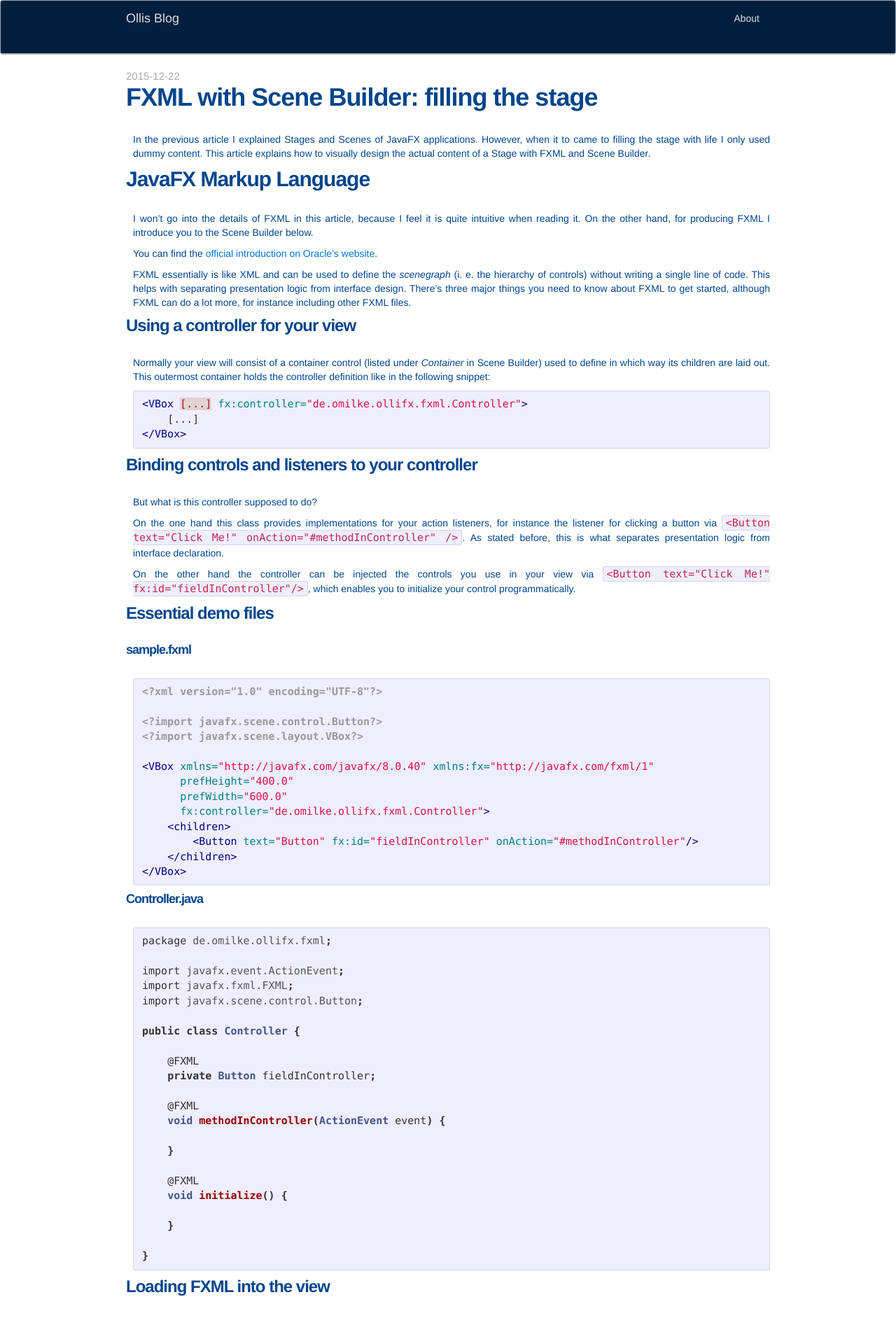
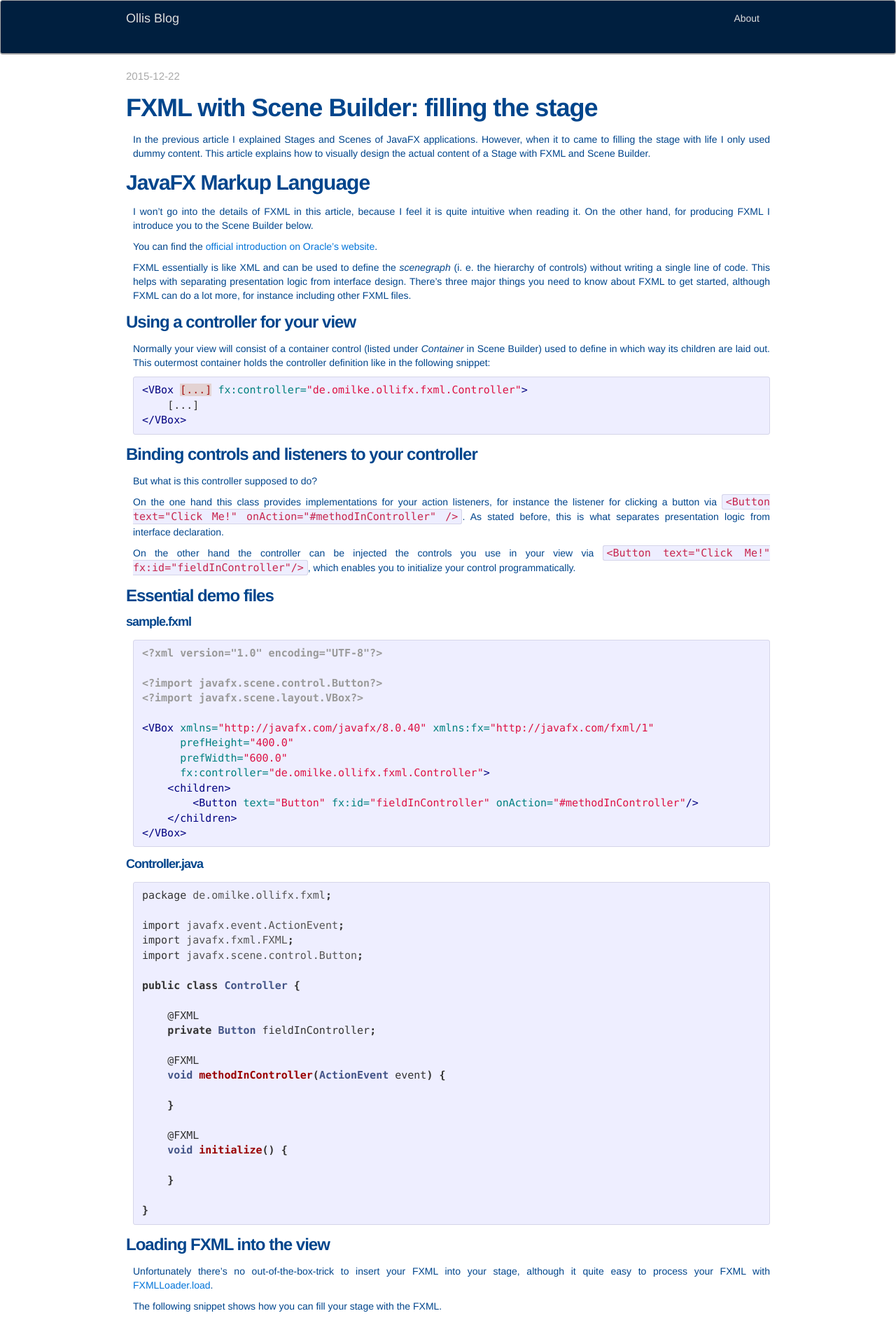
Before and after one commit to omilke/omilke.github.io, a Jekyll site: the page built from _posts/2015-12-22-fxml-and-scenebuilder.md, in a window 1280 px wide. Shown: the top 1883 px of the page at 70% size. Built offline with Jekyll 4.4.1, drawn with Linux system fonts in a browser that asks for light colours; nearby versions of some CDN libraries.

Commit message:
improve headline spacing

```diff
--- a/css/main.scss
+++ b/css/main.scss
@@ -37,7 +37,7 @@ body {
 h1, h2, h3, h4, h5, h6 {
   font-weight: bold;
   letter-spacing: -1px;
-  margin: 0 0 30px;
+  margin: 15px 0 15px;
 }
 
 a,
```
